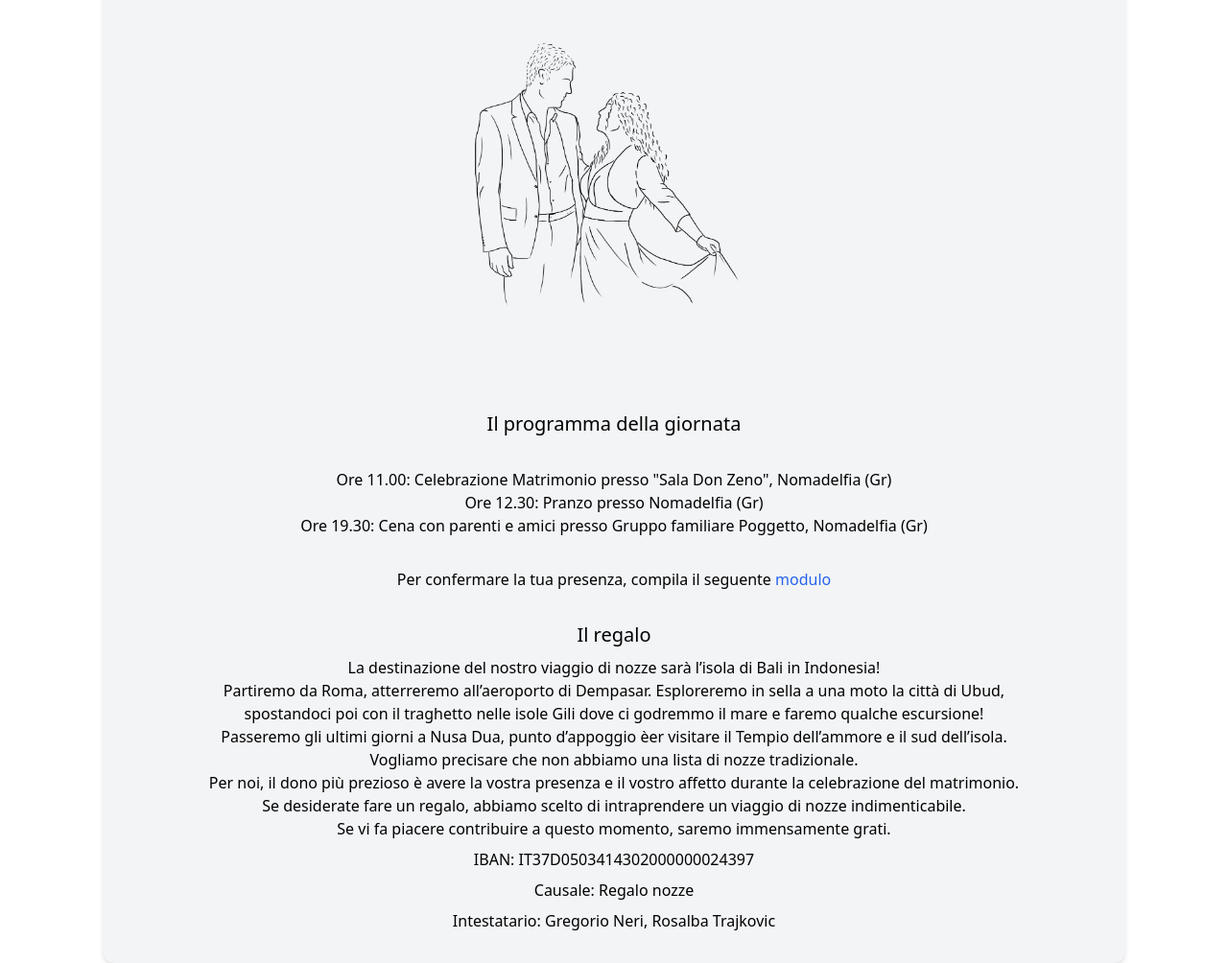
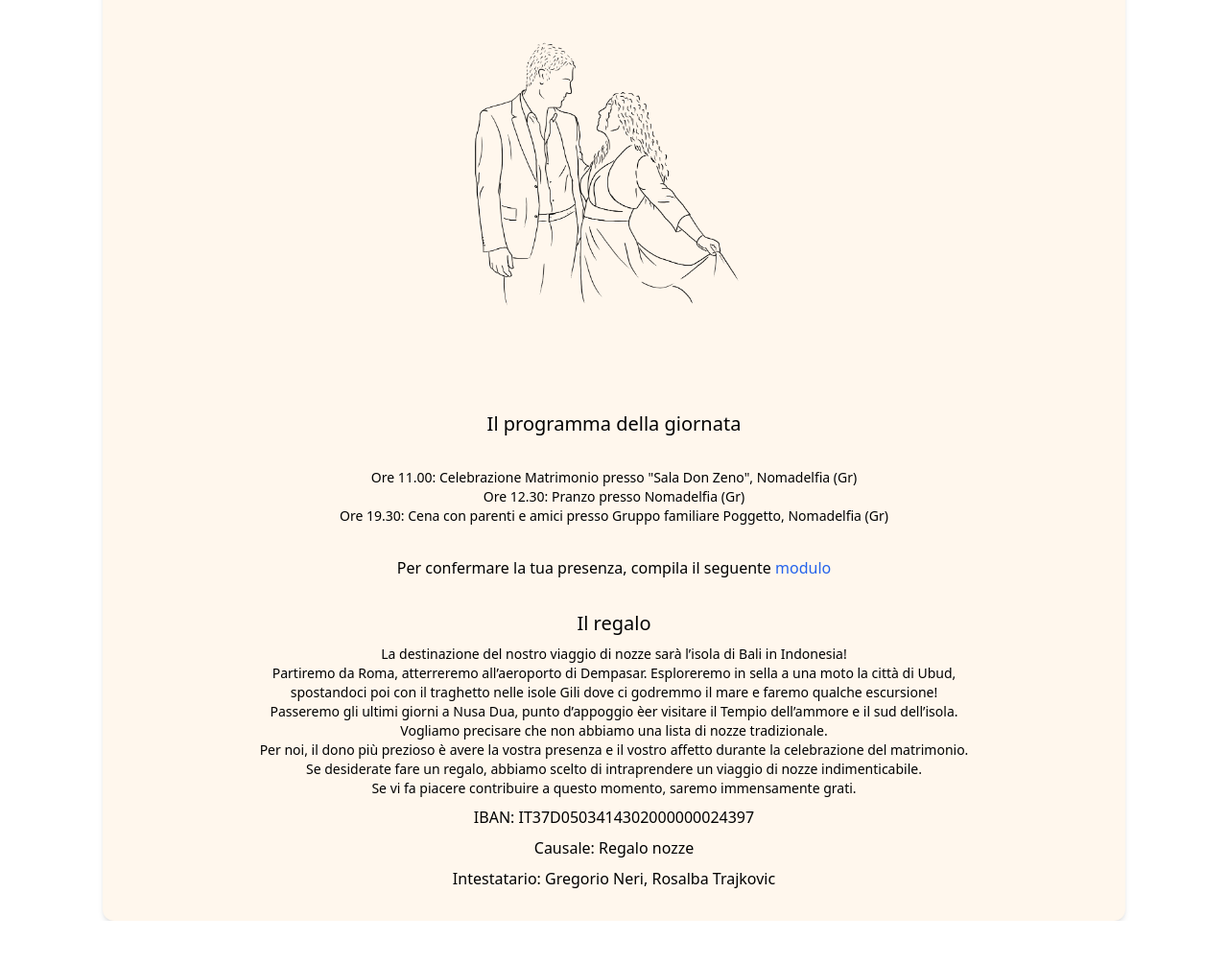
Before and after one commit to dido18/wedding-site, a website: page index.html in a window 1280 px wide. Shown: the part 413-1417 px from the top of the page at 96% size. After the commit the page ends 1373 px from the top, so only its background shows below. Drawn offline with Linux system fonts and the light colour scheme; a web font is replaced by a local one.

Commit message:
change color

```diff
--- a/index.html
+++ b/index.html
@@ -11,7 +11,7 @@
 <body>
 <div>
     <div class="flex items-center justify-center text-stone-950" id="anchor-name">
-        <div class="flex flex-col justify-center items-center space-y-8 w-5/6 text-center p-8 rounded-xl shadow-md shadow-black-800 bg-gray-100">
+        <div class="flex flex-col justify-center items-center space-y-8 w-5/6 text-center p-8 rounded-xl shadow-md shadow-black-800 bg-orange-50">
             <h1 class="text-4xl text-opacity-100">E IO TI AMO (Isaia 43:4)</h1>
             <h2 class="text-2xl md:text-2xltranslate-x-0 text-opacity-100" >
                 Presto diremo il nostro si sull’altare! <br>
--- a/tailwind.config.js
+++ b/tailwind.config.js
@@ -10,20 +10,6 @@ module.exports = {
       fontFamily: {
         'sans': ['Fondamento', ...defaultTheme.fontFamily.sans]
       },
-      transitionDuration: {
-        '0': '0ms',
-        '2000': '2000ms',
-        '2500': '2500ms',
-        '4000': '4000ms',
-        '6000': '6000ms',
-      },
-      transitionDelay: {
-        '1500': '1500ms',
-        '2000': '2000ms',
-        '2500': '2500ms',
-        '3000': '3000ms',
-        '6000': '6000ms',
-      }
     },
   },
   plugins: [],
```
Also changed, not shown: dist/output.css, 1 other file.
